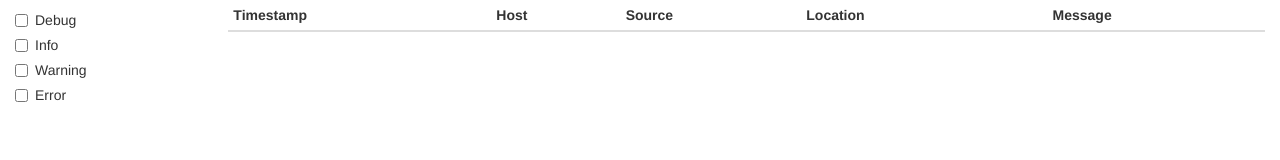
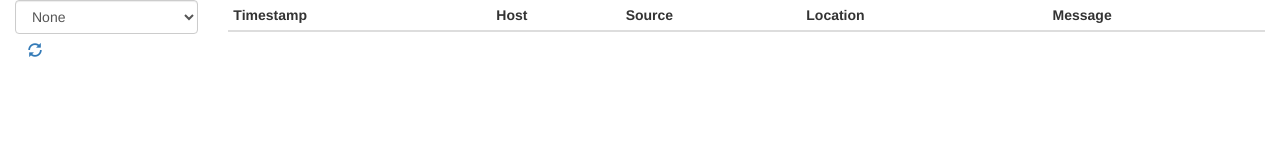
Before and after one commit to branchvincent/arc-reactor, a plain HTML site: page src/log/index.html in a window 1280 px wide. Drawn offline with nearby package versions, Linux system fonts and the light colour scheme; no server answers.

Commit message:
add level filtering to log server

```diff
--- a/src/log/index.html
+++ b/src/log/index.html
@@ -29,25 +29,9 @@
 
         <div class="row">
             <div class="col-md-2">
-                <div class="checkbox">
-                    <label>
-                        <input type="checkbox"> Debug
-                    </label>
-                </div>
-                <div class="checkbox">
-                    <label>
-                        <input type="checkbox"> Info
-                    </label>
-                </div>
-                <div class="checkbox">
-                    <label>
-                        <input type="checkbox"> Warning
-                    </label>
-                </div>
-                <div class="checkbox">
-                    <label>
-                        <input type="checkbox"> Error
-                    </label>
+                <div>
+                <select id="filter" class="form-control"></select>
+                <a id="reload" class="btn"><span class="glyphicon glyphicon-refresh"></span></a>
                 </div>
 
                 <div id="progress" class="progress-bar progress-bar-striped" style="width: 0%">&nbsp;</div>
@@ -82,10 +66,11 @@
 
     <script type="text/javascript">
         var level2name = [];
-        level2name[10] = "DEBG",
-        level2name[20] = "INFO";
-        level2name[30] = "WARN";
-        level2name[40] = "ERRR";
+        level2name[0] = "None";
+        level2name[10] = "Debug",
+        level2name[20] = "Info";
+        level2name[30] = "Warn";
+        level2name[40] = "Error";
 
         var level2class = [];
         level2class[10] = "",
@@ -93,14 +78,28 @@
         level2class[30] = "warning";
         level2class[40] = "danger";
 
+        var setup = function() {
+            // setup filter dropdown
+            var filter = $("#filter");
+            for(var i = 0; i <= 40; i += 10) {
+                filter.append($("<option>").attr("value", i).text(level2name[i]));
+            }
+
+            $("#reload").click(function() {
+                var level = $("#filter option:selected").val();
+                clear_all_records("#records");
+                load_all_records("#records", 50, level);
+            });
+        }
+
         var format_date = function(millis) {
             var date = new Date(millis);
 
             return (date.getMonth() + 1) + "/" + date.getDate() + "/" + date.getFullYear() + "-" + date.getHours() + ":" + date.getMinutes() + ":" + date.getSeconds() + "." + date.getMilliseconds();
         }
 
-        var load_records = function(table, skip, count, next) {
-            $.ajax({ url: "records", type: "GET", data: {order: undefined, skip: skip, count: count}, dataType: "json"})
+        var load_records = function(table, skip, count, level, next) {
+            $.ajax({ url: "records", type: "GET", data: {level: level, skip: skip, count: count}, dataType: "json"})
             .done(function(obj){
                 for(var i = 0; i < obj.records.length; i++) {
                     var record = obj.records[i];
@@ -151,26 +150,27 @@
             });
         }
 
-        var load_all_records = function(table, rate) {
+        var load_all_records = function(table, rate, level) {
             var next = function(table, skip, count) {
                 if(count < rate) {
                     $("#progress").hide();
                 } else {
-                    load_records(table, skip + rate, rate, next)
+                    load_records(table, skip + rate, rate, level, next)
                 }
             };
 
             $("#progress").css("width", 0).show();
 
-            load_records("#records", 0, rate, next);
+            load_records("#records", 0, rate, level, next);
         }
 
         var clear_all_records = function(table) {
-            $(table).empty();
+            $(table + " > tbody").empty();
         }
 
         $(document).ready(function() {
-            load_all_records("#records", 50);
+            setup();
+            load_all_records("#records", 50, 0);
         });
     </script>
 
```
Also changed, not shown: 1 other file.
